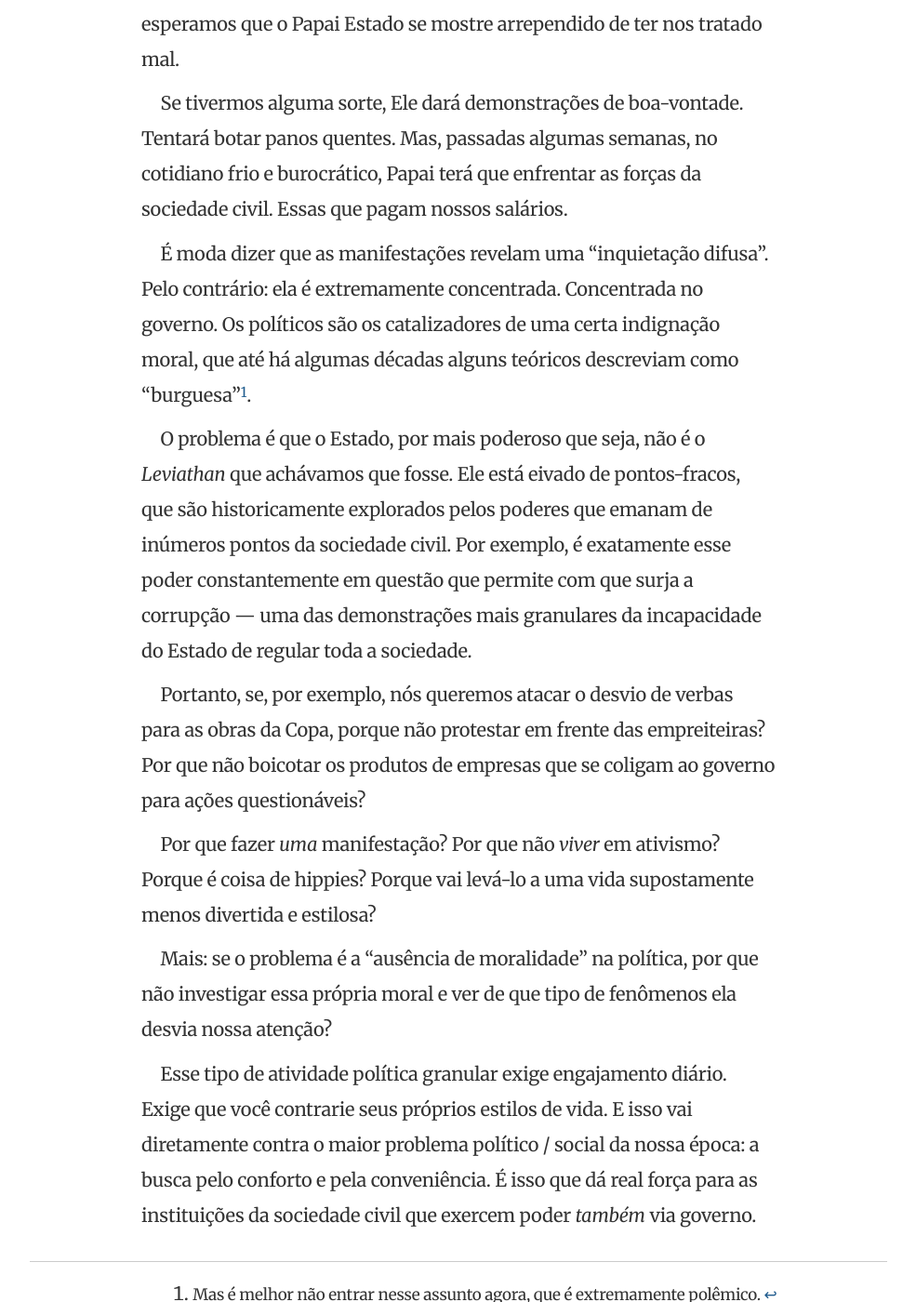
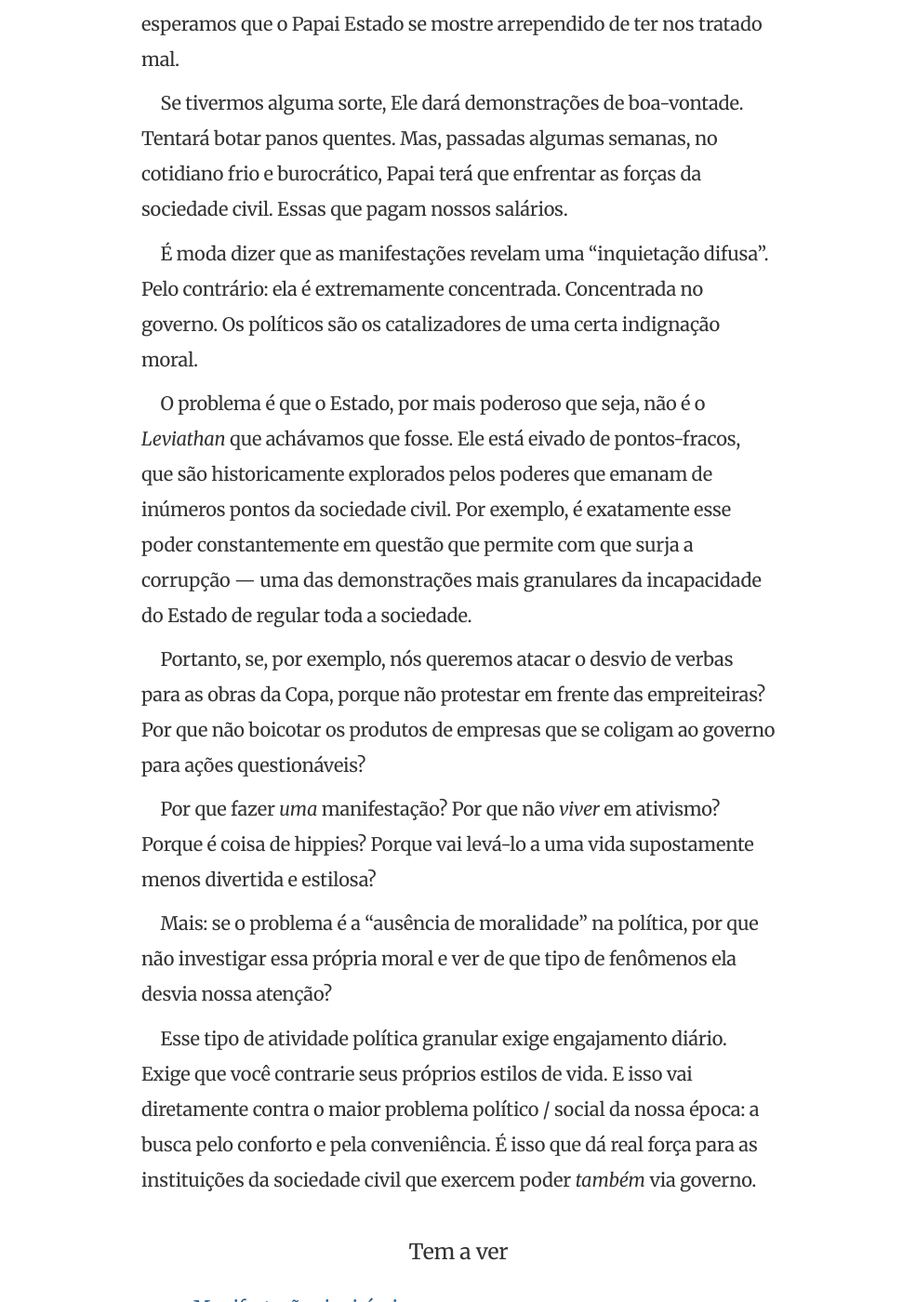
Before and after one commit to eduf/eduf.github.com, a Jekyll site: the page built from _posts/2013-06-18-o-leviathan-de-areia.md, in a window 1280 px wide and 1400 px high, scrolled down 915 px. Shown: the whole window at 93% size, without its empty margins (147-1132 px from the left). Built offline with Jekyll 4.4.1, drawn with Linux system fonts in a browser that asks for light colours; nearby versions of some CDN libraries; comment, search, counter and statistics services are not loaded.

Commit message:
Mais correções no Leviathan

```diff
--- a/_config.yml
+++ b/_config.yml
@@ -2,7 +2,7 @@ site_name: 'Caos Ordenado'
 site_url: 'http://caosordenado.com'
 timezone: America/Sao_Paulo
 pygments: true
-lsi: false
+lsi: true
 markdown: kramdown
 permalink: /:title
 paginate: 10
--- a/_posts/2013-06-18-o-leviathan-de-areia.md
+++ b/_posts/2013-06-18-o-leviathan-de-areia.md
@@ -17,7 +17,7 @@ Nossa visão da política ainda é extremamente centralizada. Nós ainda esperam
 
 Se tivermos alguma sorte, Ele dará demonstrações de boa-vontade. Tentará botar panos quentes. Mas, passadas algumas semanas, no cotidiano frio e burocrático, Papai terá que enfrentar as forças da sociedade civil. Essas que pagam nossos salários.<!--more-->
 
-É moda dizer que as manifestações revelam uma “inquietação difusa”. Pelo contrário: ela é extremamente concentrada. Concentrada no governo. Os políticos são os catalizadores de uma certa indignação moral, que até há algumas décadas alguns teóricos descreviam como “burguesa”[^1].
+É moda dizer que as manifestações revelam uma “inquietação difusa”. Pelo contrário: ela é extremamente concentrada. Concentrada no governo. Os políticos são os catalizadores de uma certa indignação moral.
 
 O problema é que o Estado, por mais poderoso que seja, não é o *Leviathan* que achávamos que fosse. Ele está eivado de pontos-fracos, que são historicamente explorados pelos poderes que emanam de inúmeros pontos da sociedade civil. Por exemplo, é exatamente esse poder constantemente em questão que permite com que surja a corrupção — uma das demonstrações mais granulares da incapacidade do Estado de regular toda a sociedade.
 
@@ -28,5 +28,3 @@ Por que fazer *uma* manifestação? Por que não *viver* em ativismo? Porque é
 Mais: se o problema é a “ausência de moralidade” na política, por que não investigar essa própria moral e ver de que tipo de fenômenos ela desvia nossa atenção?
 
 Esse tipo de atividade política granular exige engajamento diário. Exige que você contrarie seus próprios estilos de vida. E isso vai diretamente contra o maior problema político / social da nossa época: a busca pelo conforto e pela conveniência. É isso que dá real força para as instituições da sociedade civil que exercem poder *também* via governo.
-
-[^1]: Mas é melhor não entrar nesse assunto agora, que é extremamente polêmico.
```
